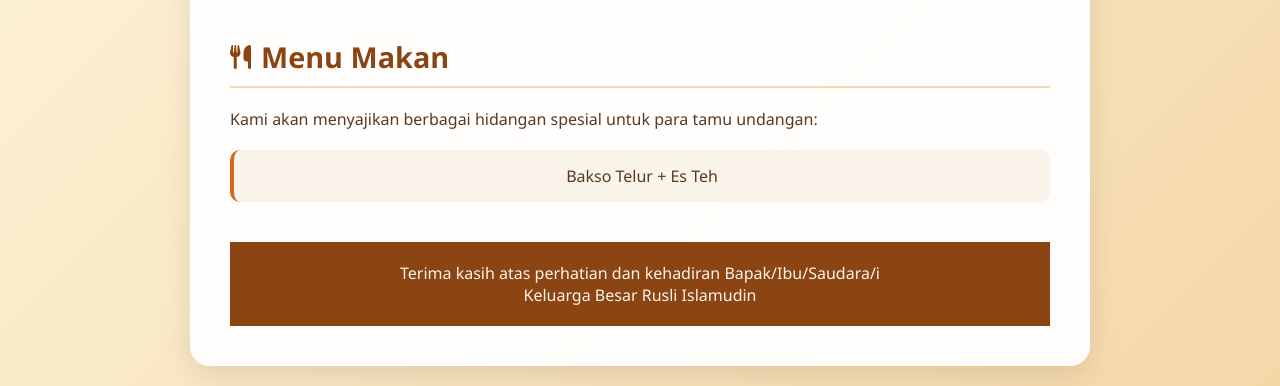
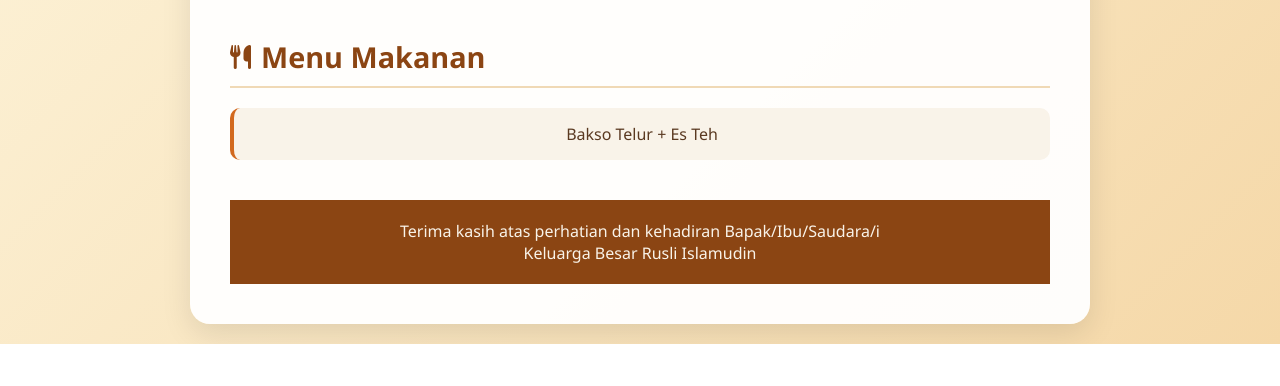
Before and after one commit to rusliislamudin/Wow, a plain HTML site: page undangan.html in a window 1280 px wide. Shown: the part 526-912 px from the top of the page. After the commit the page ends 870 px from the top, so only its background shows below. Drawn offline with Linux system fonts and the light colour scheme.

Commit message:
Add files via upload

```diff
--- a/undangan.html
+++ b/undangan.html
@@ -302,8 +302,8 @@
             </div>
 
             <div class="section">
-                <h2 class="section-title"><i class="fas fa-utensils"></i> Menu Makan</h2>
-                <p>Kami akan menyajikan berbagai hidangan spesial untuk para tamu undangan:</p>
+                <h2 class="section-title"><i class="fas fa-utensils"></i> Menu Makanan</h2>
+
 
                 <div class="menu">
                     <div class="menu-item">Bakso Telur + Es Teh</div>
```
